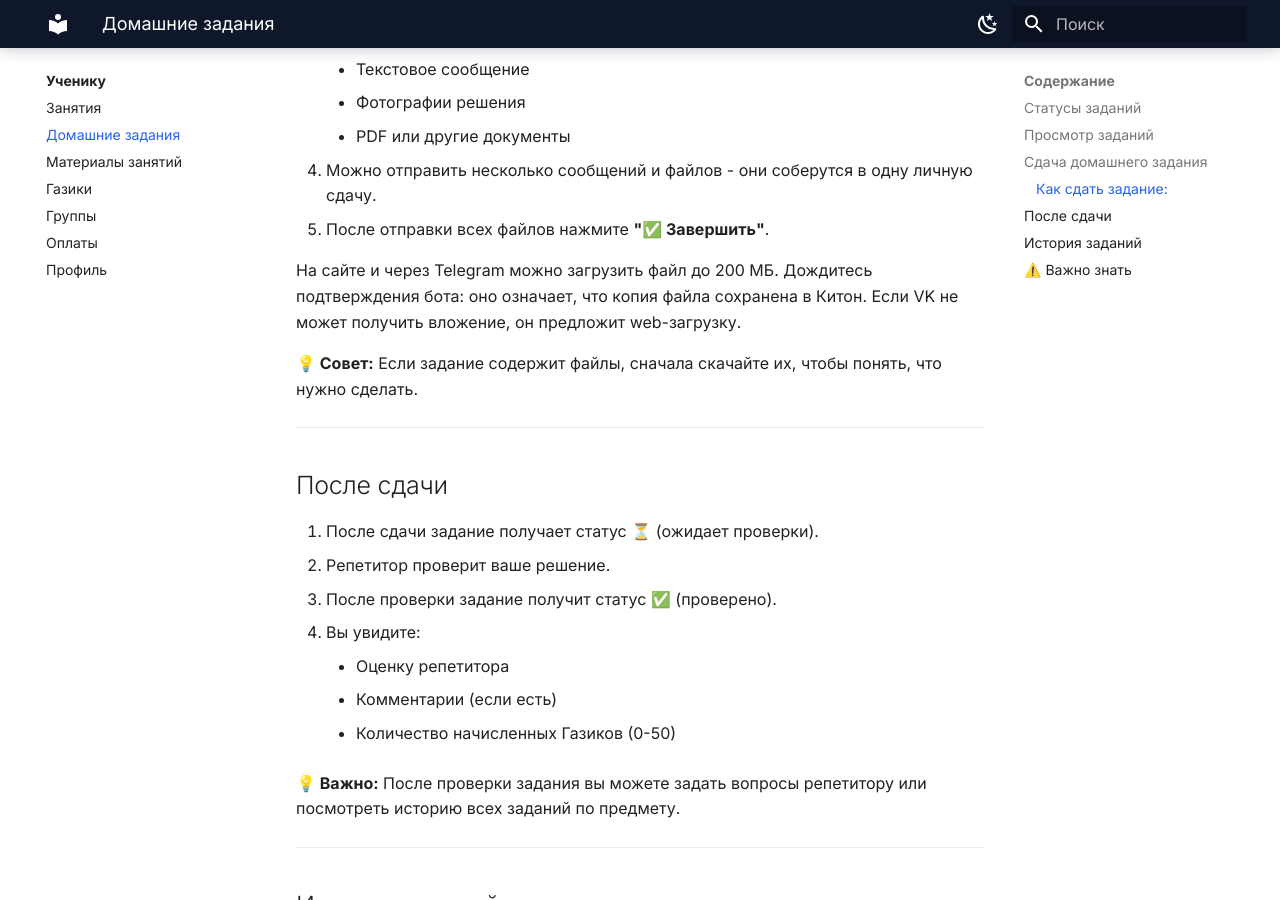
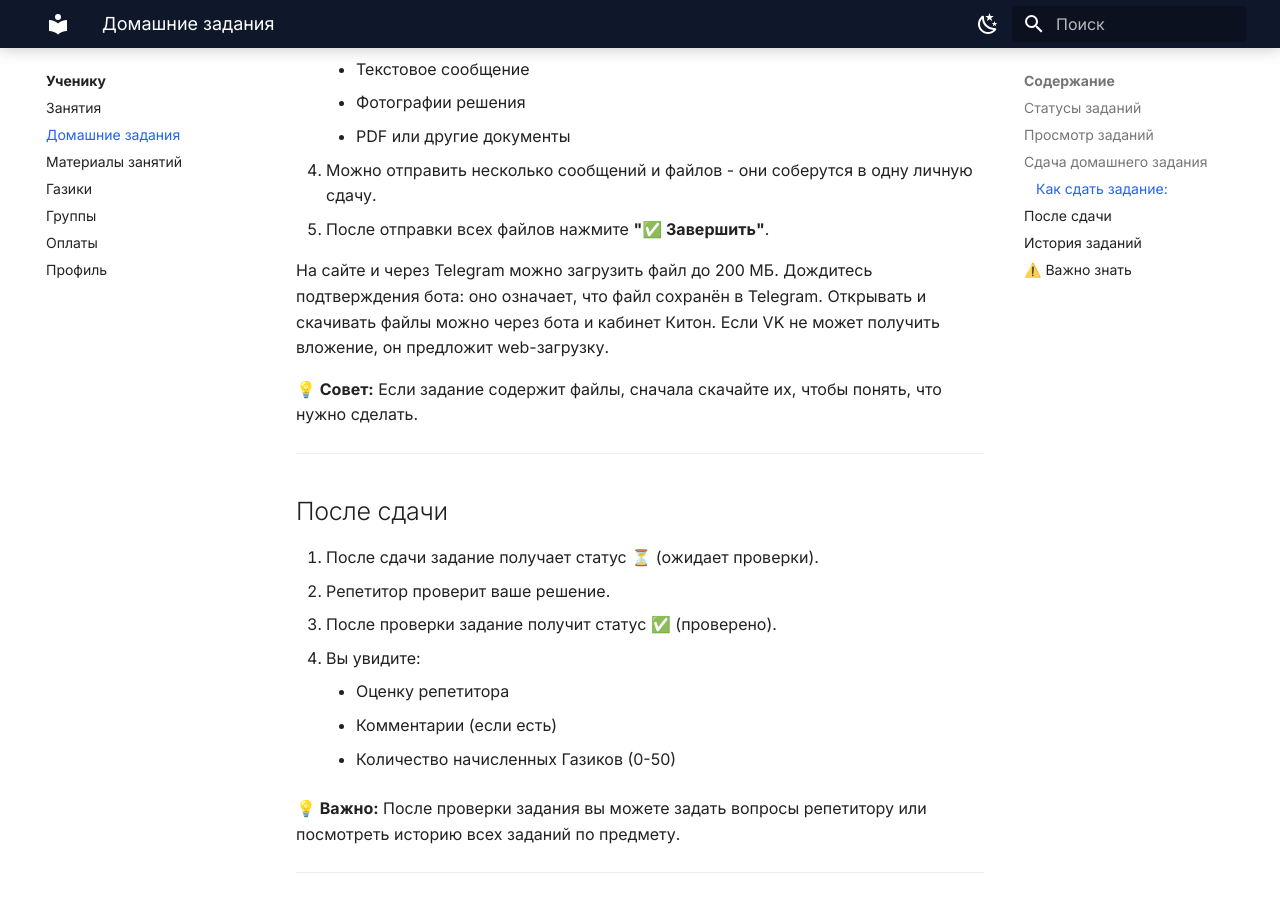
Before and after one commit to Skand21/kiton-guides, an MkDocs documentation site: the page built from docs/Student/homework.md, in a window 1280 px wide and 900 px high, scrolled down 1739 px. Built offline with MkDocs 1.6.1 and Material for MkDocs 9.7.7, drawn with Linux system fonts in a browser that asks for light colours.

Commit message:
docs(homework): explain Telegram as primary file storage

```diff
--- a/docs/Student/homework.md
+++ b/docs/Student/homework.md
@@ -46,7 +46,7 @@
 4. Можно отправить несколько сообщений и файлов - они соберутся в одну личную сдачу.
 5. После отправки всех файлов нажмите **"✅ Завершить"**.
 
-На сайте и через Telegram можно загрузить файл до 200 МБ. Дождитесь подтверждения бота: оно означает, что копия файла сохранена в Китон. Если VK не может получить вложение, он предложит web-загрузку.
+На сайте и через Telegram можно загрузить файл до 200 МБ. Дождитесь подтверждения бота: оно означает, что файл сохранён в Telegram. Открывать и скачивать файлы можно через бота и кабинет Китон. Если VK не может получить вложение, он предложит web-загрузку.
 
 **💡 Совет:** Если задание содержит файлы, сначала скачайте их, чтобы понять, что нужно сделать.
 
```
Also changed, not shown: docs/telegram-bot/homework.md (+1 -1 lines).
